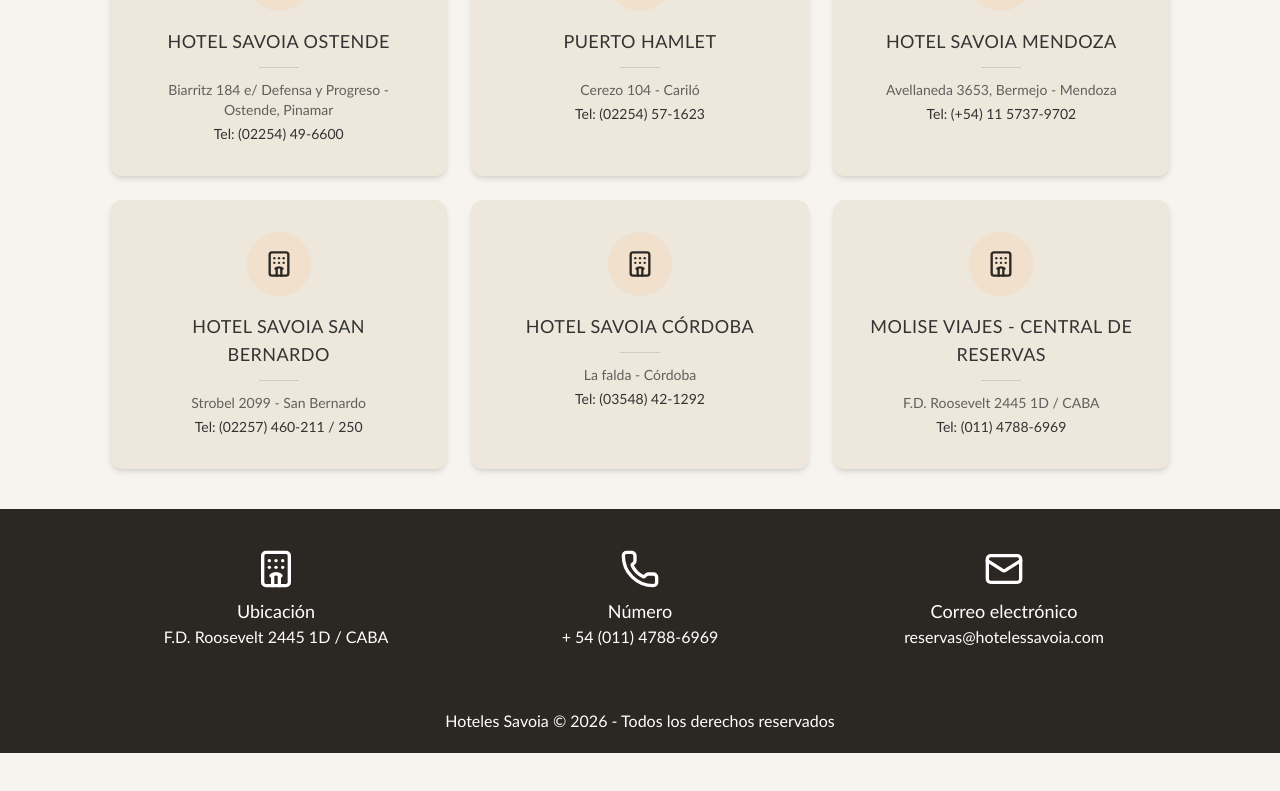
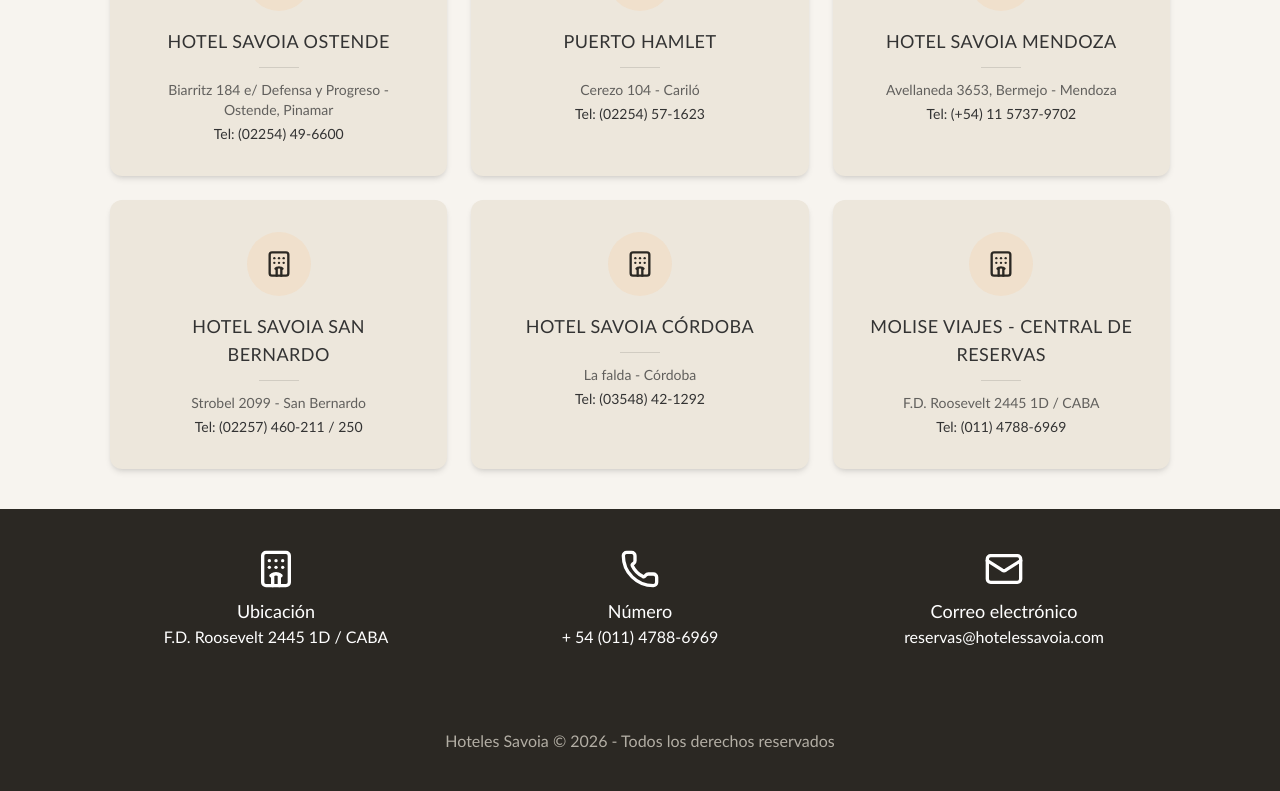
Before and after one commit to chiarasalvu/savoia, a Next.js app: page / in a window 1280 px wide. Shown: the part 860-1651 px from the top of the page. Before the commit the page ends 1613 px from the top, so only its background shows below. Built offline with nearby package versions, Linux system fonts and the light colour scheme.

Commit message:
feat: restyle Footer for the warm-neutral system

```diff
--- a/components/Footer.jsx
+++ b/components/Footer.jsx
@@ -1,6 +1,6 @@
 export default function Footer() {
   return (
-    <footer className="bg-savoia-footer py-5 text-center text-white">
+    <footer className="bg-savoia-footer py-10 text-center text-savoia-stone/70">
       <p>Hoteles Savoia &copy; {new Date().getFullYear()} - Todos los derechos reservados</p>
     </footer>
   );
```
